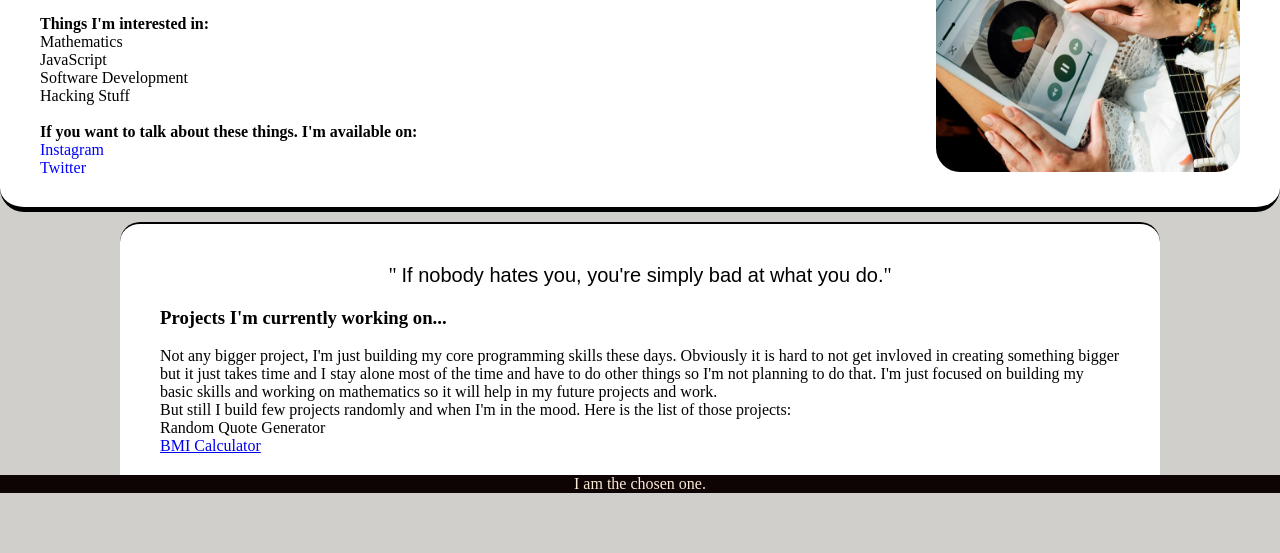
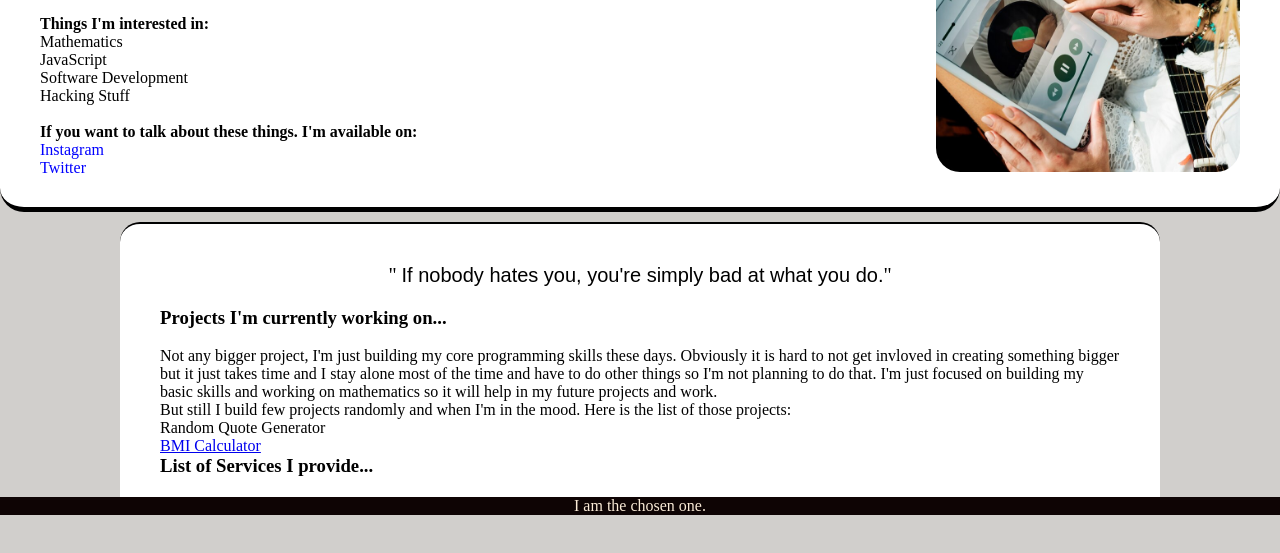
Before and after one commit to imadityaxd/myOwnWebsite, a plain HTML site: page index.html in a window 1280 px wide. Shown: the part 213-766 px from the top of the page. Drawn offline with Linux system fonts and the light colour scheme.

Commit message:
services

```diff
--- a/bmiCalc/styles.css
+++ b/bmiCalc/styles.css
@@ -1,5 +1,4 @@
 @import url("https://fonts.googleapis.com/css2?family=Jost:wght@400;500;600&display=swap");
-
 :root {
   --underweight: orange;
   --normal: green;
@@ -10,18 +9,14 @@
 * {
   font-family: "Jost", sans-serif;
 }
-
-
 .section2{
   display: grid;
   place-items: center;
   height:100vh;
 }
-
 h1 {
   text-align: center;
 }
-
 .container {
   width: 90%;
   max-width: 420px;
--- a/index.html
+++ b/index.html
@@ -61,8 +61,12 @@
                 <li></li>
             </ul>
         </p>
+        <div class="services">
+            <h3>List of Services I provide...</h3>
+        </div>
         </div>
         <div class="idle"></div>
+
     </div>
     <!---ends here  -->
 
```
